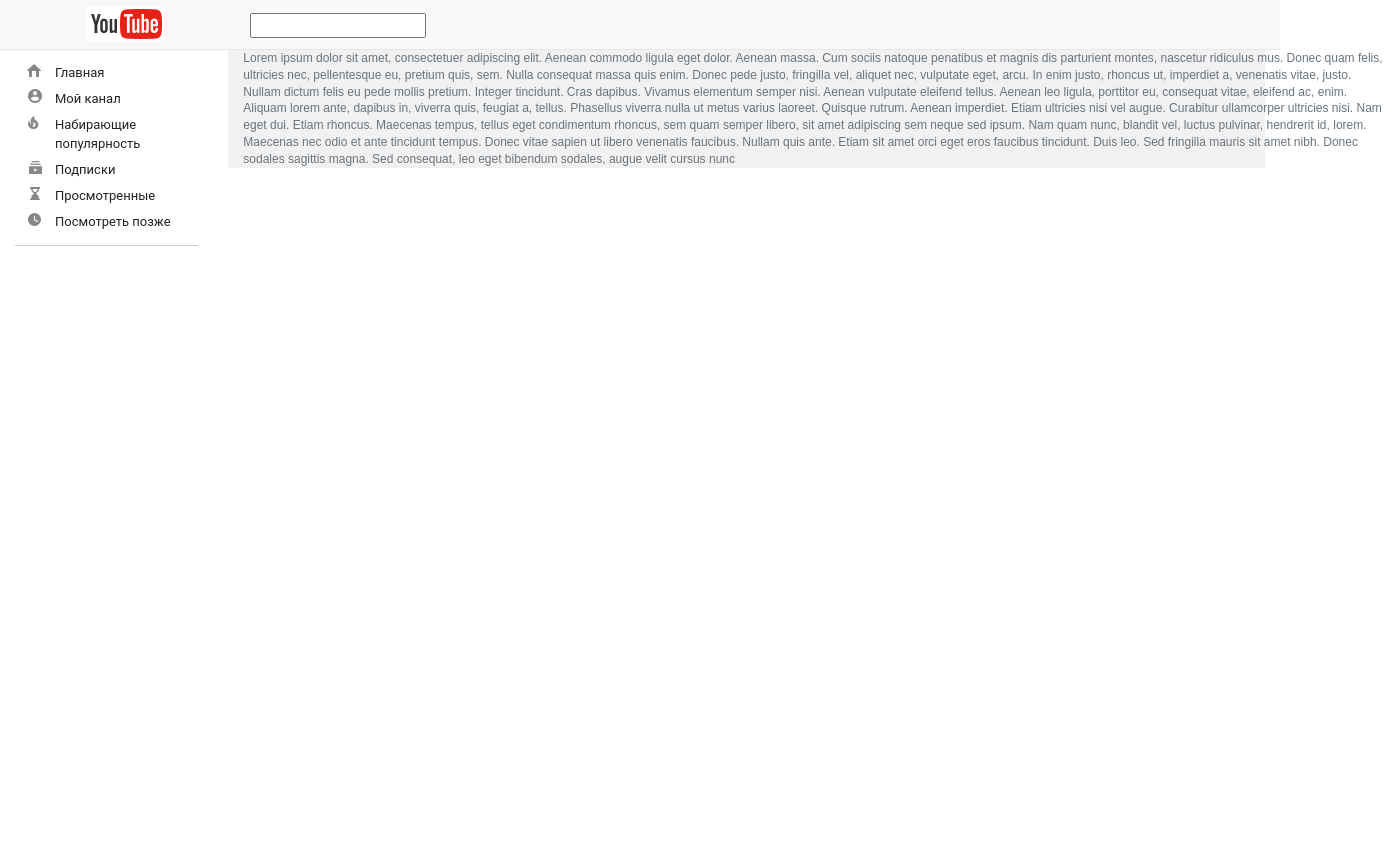
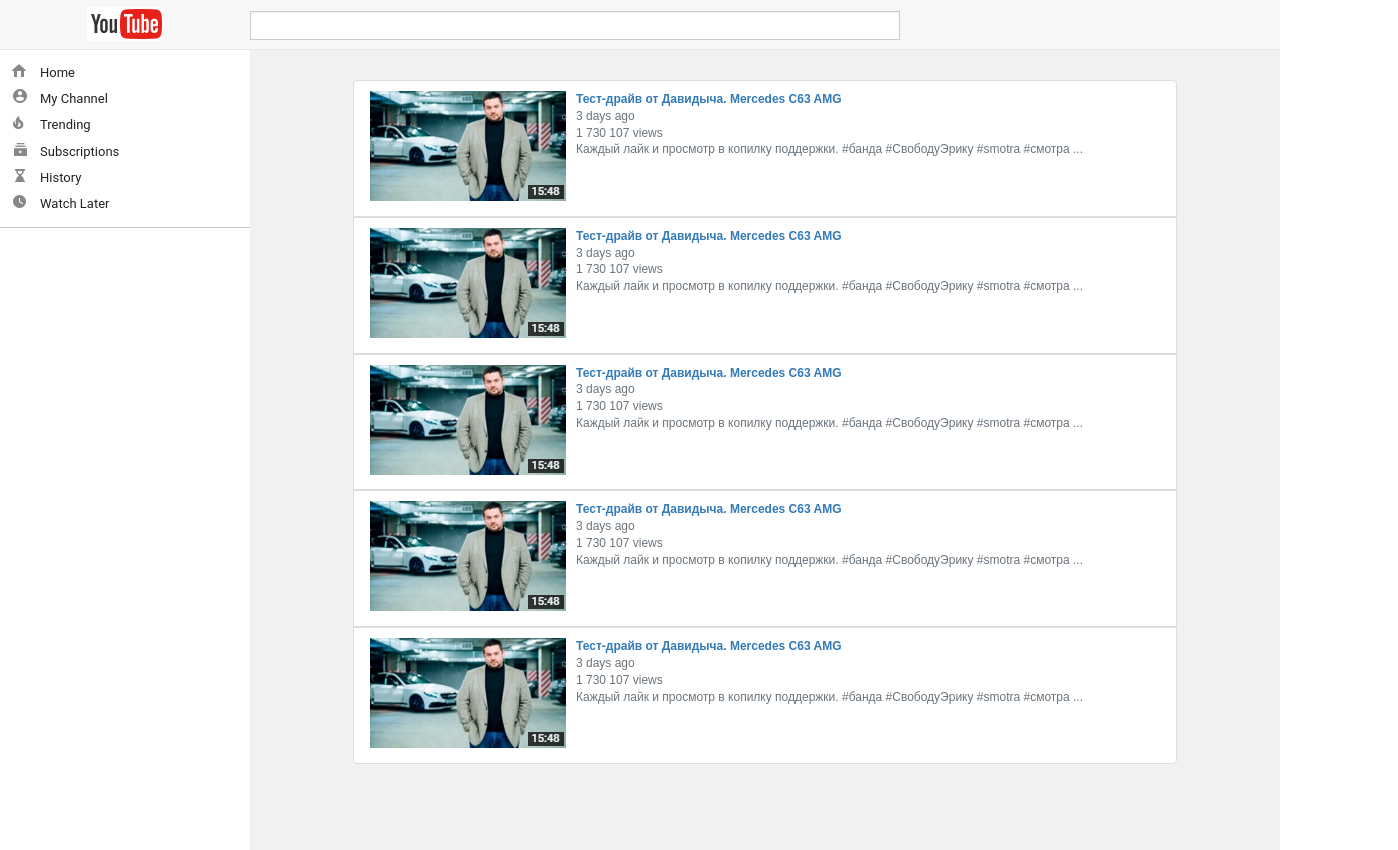
Before and after one commit to f3arnil/backbone-spa, a website: page backbone-spa-ui/js/tube-app/index.html in a window 1280 px wide. Shown: the whole page, 1398 px wide, since content can reach past the window. Drawn offline with nearby package versions, Linux system fonts and the light colour scheme.

Commit message:
HTML Makeup

```diff
--- a/backbone-spa-ui/js/tube-app/index.html
+++ b/backbone-spa-ui/js/tube-app/index.html
@@ -30,50 +30,104 @@
                 <a class="logo" href="#"><img src="/static/logo.png"></a>
             </div>
             <div class="search">
-                <input type="text" id="masthead-search-terms" />
+                <div id="head-search" class="search-form consolidated-form">
+                    <div id="head-search-terms" class="head-search-terms-border ">
+                        <input id="head-search-term" autocomplete="off" class="search-term" value="" type="text" placeholder="" title="Search" >
+                    </div>
+                </div>
             </div>
         </nav>
 
         <div class="content">
-            <div class="sidebar col-xs-2">
-                <ul class="sidebar-menu nav">
-                    <li class="active"><a class="home" href="#">Главная</a></li>
-                    <li><a class="user" href="#">Мой канал</a></li>
-                    <li><a class="flame" href="#">Набирающие популярность</a></li>
-                    <li><a class="pod" href="#">Подписки</a></li>
-                    <li><a class="clock" href="#">Просмотренные</a></li>
-                    <li><a class="time" href="#">Посмотреть позже</a></li>
-                </ul>
+            <div class="sidebar">
+                <div class="static-sidebar">
+                    <ul class="sidebar-menu nav" id="sidebar-vertical-menu">
+                        <li class="active"><a class="home" href="#">Home</a></li>
+                        <li><a class="user" href="#">My Channel</a></li>
+                        <li><a class="flame" href="#">Trending</a></li>
+                        <li><a class="pod" href="#">Subscriptions</a></li>
+                        <li><a class="clock" href="#">History</a></li>
+                        <li><a class="time" href="#">Watch Later</a></li>
+                    </ul>
 
-                <div class="line"></div>
+                    <div class="line"></div>
+                </div>
+            </div>
+            <div class="">
+                <div class="wrapper list-video">
+                    <ul class="list-group">
+                        <li class="list-group-item">
+                            <div class="preview">
+                                <img src="/static/img/preview/preview_1.png">
+                            </div>
+                            <div class="text">
+                                <div class="title"><a href="#">Тест-драйв от Давидыча. Mercedes C63 AMG</a></div>
+                                <ul class="meta-info">
+                                    <li>3 days ago</li>
+                                    <li>1 730 107 views</li>
 
-            </div>
-            <div class="col-xs-10">
-                <div class="wrapper list-video">
-                    <div class="container">
-                        <p>
-                            Lorem ipsum dolor sit amet, consectetuer adipiscing elit. Aenean commodo
-                            ligula eget dolor. Aenean massa. Cum sociis natoque penatibus et magnis
-                            dis parturient montes, nascetur ridiculus mus. Donec quam felis, ultricies
-                            nec, pellentesque eu, pretium quis, sem. Nulla consequat massa quis enim.
-                            Donec pede justo, fringilla vel, aliquet nec, vulputate eget, arcu. In enim
-                            justo, rhoncus ut, imperdiet a, venenatis vitae, justo. Nullam dictum felis
-                            eu pede mollis pretium. Integer tincidunt. Cras dapibus. Vivamus elementum
-                            semper nisi. Aenean vulputate eleifend tellus. Aenean leo ligula, porttitor
-                            eu, consequat vitae, eleifend ac, enim. Aliquam lorem ante, dapibus in,
-                            viverra quis, feugiat a, tellus. Phasellus viverra nulla ut metus varius
-                            laoreet. Quisque rutrum. Aenean imperdiet. Etiam ultricies nisi vel augue.
-                            Curabitur ullamcorper ultricies nisi. Nam eget dui. Etiam rhoncus. Maecenas tempus,
-                            tellus eget condimentum rhoncus, sem quam semper libero, sit amet adipiscing sem neque
-                            sed ipsum. Nam quam nunc, blandit vel, luctus pulvinar, hendrerit id, lorem. Maecenas
-                            nec odio et ante tincidunt tempus. Donec vitae sapien ut libero venenatis faucibus.
-                            Nullam quis ante. Etiam sit amet orci eget eros faucibus tincidunt. Duis leo.
-                            Sed fringilla mauris sit amet nibh. Donec sodales sagittis magna. Sed consequat,
-                            leo eget bibendum sodales, augue velit cursus nunc
-                        </p>
-                    </div>
+                                </ul>
+                                <div class="description">Каждый лайк и просмотр в копилку поддержки. #банда #СвободуЭрику #smotra #смотра ... </div>
+                            </div>
+                        </li>
+                        <li class="list-group-item">
+                            <div class="preview">
+                                <img src="/static/img/preview/preview_1.png">
+                            </div>
+                            <div class="text">
+                                <div class="title"><a href="#">Тест-драйв от Давидыча. Mercedes C63 AMG</a></div>
+                                <ul class="meta-info">
+                                    <li>3 days ago</li>
+                                    <li>1 730 107 views</li>
+
+                                </ul>
+                                <div class="description">Каждый лайк и просмотр в копилку поддержки. #банда #СвободуЭрику #smotra #смотра ... </div>
+                            </div>
+                        </li>
+                        <li class="list-group-item">
+                            <div class="preview">
+                                <img src="/static/img/preview/preview_1.png">
+                            </div>
+                            <div class="text">
+                                <div class="title"><a href="#">Тест-драйв от Давидыча. Mercedes C63 AMG</a></div>
+                                <ul class="meta-info">
+                                    <li>3 days ago</li>
+                                    <li>1 730 107 views</li>
+
+                                </ul>
+                                <div class="description">Каждый лайк и просмотр в копилку поддержки. #банда #СвободуЭрику #smotra #смотра ... </div>
+                            </div>
+                        </li>
+                        <li class="list-group-item">
+                            <div class="preview">
+                                <img src="/static/img/preview/preview_1.png">
+                            </div>
+                            <div class="text">
+                                <div class="title"><a href="#">Тест-драйв от Давидыча. Mercedes C63 AMG</a></div>
+                                <ul class="meta-info">
+                                    <li>3 days ago</li>
+                                    <li>1 730 107 views</li>
+
+                                </ul>
+                                <div class="description">Каждый лайк и просмотр в копилку поддержки. #банда #СвободуЭрику #smotra #смотра ... </div>
+                            </div>
+                        </li>
+                        <li class="list-group-item">
+                            <div class="preview">
+                                <img src="/static/img/preview/preview_1.png">
+                            </div>
+                            <div class="text">
+                                <div class="title"><a href="#">Тест-драйв от Давидыча. Mercedes C63 AMG</a></div>
+                                <ul class="meta-info">
+                                    <li>3 days ago</li>
+                                    <li>1 730 107 views</li>
+
+                                </ul>
+                                <div class="description">Каждый лайк и просмотр в копилку поддержки. #банда #СвободуЭрику #smotra #смотра ... </div>
+                            </div>
+                        </li>
+                    </ul>
                 </div>
-
 
             </div>
         </div>
@@ -83,6 +137,7 @@
     <script src="https://ajax.googleapis.com/ajax/libs/jquery/1.11.3/jquery.min.js"></script>
     <!-- Include all compiled plugins (below), or include individual files as needed -->
     <script src="/static/js/bootstrap.min.js"></script>
+    <script src="/static/js/main.js"></script>
 </body>
 
 </html>
--- a/backbone-spa-ui/static/css/main.css
+++ b/backbone-spa-ui/static/css/main.css
@@ -31,7 +31,7 @@
 .logo img { margin: 7px auto; width: 77px; height: 34px; }
 
 .search {
-    padding: 13px 0px;
+    padding: 8px 0px;
     width: 100%;
 }
 
@@ -102,4 +102,120 @@
 
 .list-video {
     background: #f1f1f1;
+    height: 100vh;
+    padding-top: 30px;
+    margin-left: 250px;
 }
+.list-video .text .title {
+    font-weight: 700;
+}
+.list-video ul {
+    margin: 0 auto;
+}
+.list-video ul li.list-group-item {
+    position: relative;
+    display: table;
+    padding: 10px 15px;
+    margin-bottom: 0px;
+    background-color: #fff;
+    border-bottom: 1px solid #ddd;
+    width: 80%;
+    margin: 0 auto;
+}
+.preview {
+    float: left;
+    padding-right: 10px;
+}
+
+.sidebar {
+    position: fixed;
+    width: 250px;
+}
+
+/* SEARCH */
+#head-search {
+    margin-top: 3px;
+    max-width: 650px;
+    overflow: hidden;
+    padding: 0;
+    position: relative;
+}
+
+#masthead-search .search-btn-component, #head-search .search-btn-component .start {
+    border-left: 0;
+    -moz-border-radius-topleft: 0;
+    border-top-left-radius: 0;
+    -moz-border-radius-bottomleft: 0;
+    border-bottom-left-radius: 0;
+}
+
+#head-search .search-btn-component .yt-button-content {
+    border: none;
+    display: block;
+    opacity: .6;
+    padding: 0;
+    text-indent: -10000px;
+    background: no-repeat url(//s.ytimg.com/yts/imgbin/www-hitchhiker-vflVAomqi.webp) 0 -738px;
+    background-size: auto;
+    width: 15px;
+    height: 15px;
+    box-shadow: none;
+}
+
+#yt-head .search-btn-component .yt-button-content {
+    margin: 0 25px;
+}
+
+#head-search-terms {
+    background-color: #fff;
+    font-size: 14px;
+    height: 29px;
+    line-height: 30px;
+    margin: 0 0 2px;
+    overflow: hidden;
+    position: relative;
+    -moz-box-sizing: border-box;
+    box-sizing: border-box;
+    -moz-transition: border-color .2s ease;
+    -webkit-transition: border-color .2s ease;
+    transition: border-color .2s ease;
+}
+
+.head-search-terms-border {
+    border: 1px solid #ccc;
+    box-shadow: inset 0 1px 2px #eee;
+}
+
+#head-search-terms input {
+    background: transparent;
+    border: 0;
+    display: inline-block;
+    font-size: 16px;
+    height: 100%;
+    left: 0;
+    margin: 0;
+    outline: none;
+    padding: 2px 6px;
+    position: absolute;
+    width: 100%;
+    -moz-box-sizing: border-box;
+    box-sizing: border-box;
+}
+
+.yt-button {
+    display: inline-block;
+    height: 28px;
+    border: solid 1px transparent;
+    padding: 0 10px;
+    outline: 0;
+    font-weight: 500;
+    font-size: 11px;
+    text-decoration: none;
+    white-space: nowrap;
+    word-wrap: normal;
+    line-height: normal;
+    vertical-align: middle;
+    cursor: pointer;
+    border-radius: 2px;
+    box-shadow: 0 1px 0 rgba(0,0,0,0.05);
+}
```
Also changed, not shown: backbone-spa-ui/static/img/preview/preview_1.png (added), backbone-spa-ui/static/js/main.js (added).
